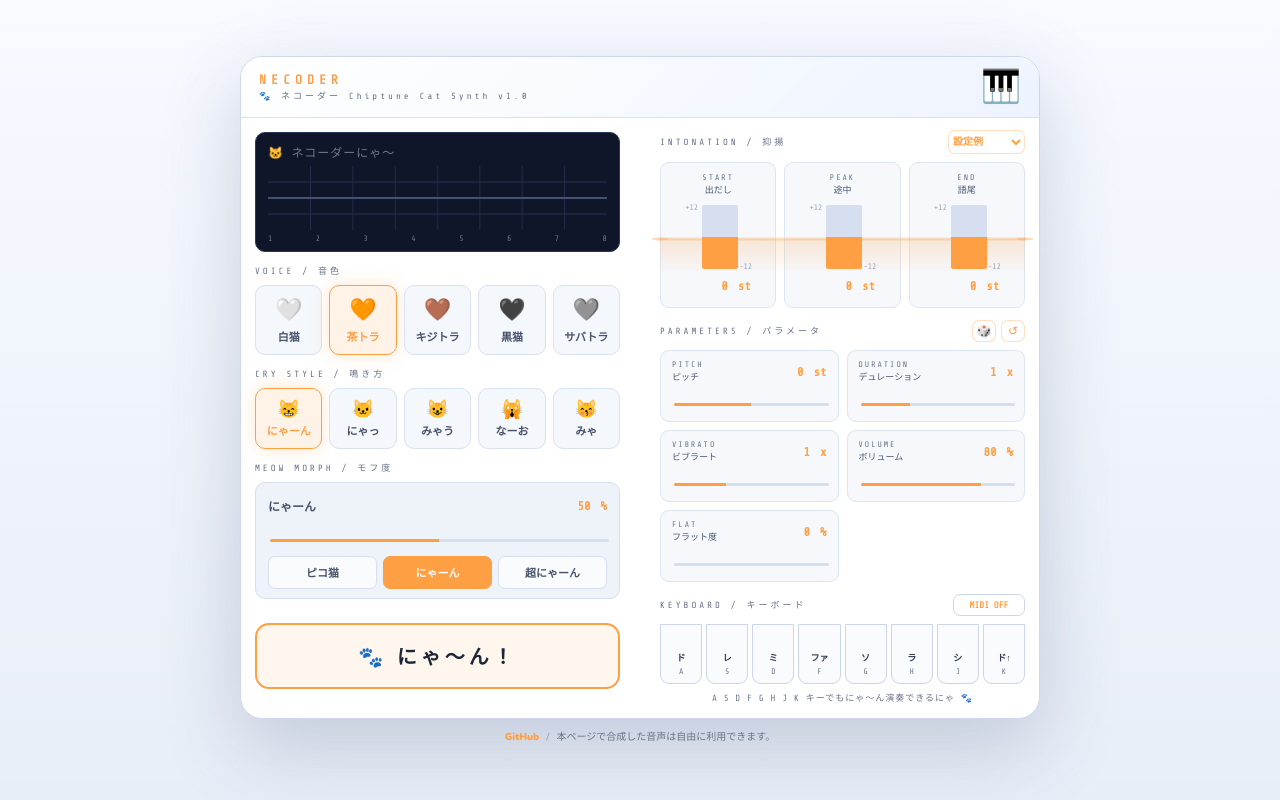
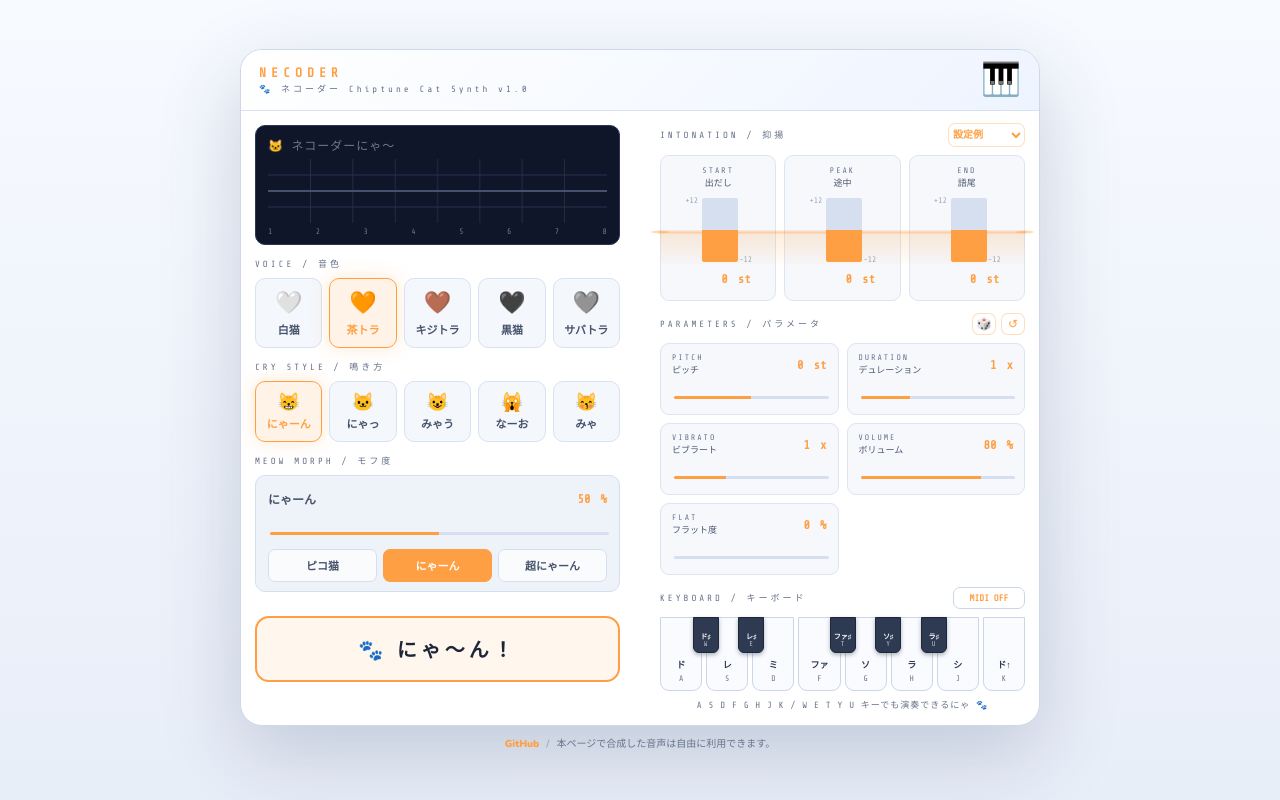
Before and after one commit to mfakane/necoder-synth, a React (Vite) app: page / in a window 1280 px wide. Built offline with nearby package versions, Linux system fonts and the light colour scheme.

Commit message:
feat: add black keys

```diff
--- a/src/components/KeyboardControls.tsx
+++ b/src/components/KeyboardControls.tsx
@@ -32,6 +32,9 @@ export function KeyboardControls({
         : midiStatus === "error"
           ? "MIDI ERR"
           : "MIDI OFF";
+
+  const whiteKeys = KEYS.filter((keyDef) => !keyDef.black);
+  const blackKeys = KEYS.filter((keyDef) => keyDef.black);
 
   return (
     <div style={{ padding: "0 14px 14px" }}>
@@ -84,8 +87,8 @@ export function KeyboardControls({
       >
         KEYBOARD / キーボード
       </SectionHeader>
-      <div style={{ display: "flex", gap: "4px" }}>
-        {KEYS.map((keyDef) => {
+      <div style={{ position: "relative", display: "flex", gap: "4px" }}>
+        {whiteKeys.map((keyDef) => {
           const active = activeKey === keyDef.key;
           return (
             <button
@@ -103,7 +106,7 @@ export function KeyboardControls({
                 background: active ? color : "#F9FBFF",
                 border: `1px solid ${active ? color : "#CBD6E8"}`,
                 borderRadius: "0 0 9px 9px",
-                padding: "26px 0 7px",
+                padding: "40px 0 7px",
                 cursor: "pointer",
                 display: "flex",
                 flexDirection: "column",
@@ -137,6 +140,66 @@ export function KeyboardControls({
             </button>
           );
         })}
+        {blackKeys.map((keyDef) => {
+          const active = activeKey === keyDef.key;
+          // 左にある白鍵の枚数がそのまま境界の位置にゃ
+          const boundary = whiteKeys.filter((w) => w.st < keyDef.st).length;
+          return (
+            <button
+              key={keyDef.key}
+              onMouseDown={() => onPressKey(keyDef.key, keyDef.st)}
+              onMouseUp={onReleaseKey}
+              onMouseLeave={onReleaseKey}
+              onTouchStart={(event) => {
+                event.preventDefault();
+                onPressKey(keyDef.key, keyDef.st);
+              }}
+              onTouchEnd={onReleaseKey}
+              style={{
+                position: "absolute",
+                top: 0,
+                left: `calc(${(boundary / whiteKeys.length) * 100}% - 13px)`,
+                width: "26px",
+                height: "36px",
+                background: active ? color : "#2E3A52",
+                border: `1px solid ${active ? color : "#1E2738"}`,
+                borderRadius: "0 0 6px 6px",
+                cursor: "pointer",
+                display: "flex",
+                flexDirection: "column",
+                alignItems: "center",
+                justifyContent: "flex-end",
+                gap: "1px",
+                padding: "0 0 4px",
+                transition: "all .07s",
+                boxShadow: active
+                  ? `0 0 18px ${color}99`
+                  : "0 2px 4px #1E273855",
+              }}
+            >
+              <div
+                style={{
+                  color: "#FFFFFF",
+                  fontSize: "7px",
+                  fontWeight: 800,
+                  lineHeight: 1,
+                }}
+              >
+                {keyDef.note}
+              </div>
+              <div
+                style={{
+                  color: "#FFFFFFAA",
+                  fontSize: "7px",
+                  fontFamily: "'Share Tech Mono',monospace",
+                  lineHeight: 1,
+                }}
+              >
+                {keyDef.key.toUpperCase()}
+              </div>
+            </button>
+          );
+        })}
       </div>
       <div
         style={{
@@ -148,7 +211,7 @@ export function KeyboardControls({
           letterSpacing: "1px",
         }}
       >
-        A S D F G H J K キーでもにゃ～ん演奏できるにゃ 🐾
+        A S D F G H J K / W E T Y U キーでも演奏できるにゃ 🐾
       </div>
     </div>
   );
--- a/src/data.ts
+++ b/src/data.ts
@@ -42,6 +42,8 @@ export type KeyDef = {
   note: string;
   key: string;
   st: number;
+  /** 黒鍵にゃ。省略時は白鍵 */
+  black?: boolean;
 };
 
 export const VOICES: Voice[] = [
@@ -221,13 +223,19 @@ export const CRY_STYLES: CryStyle[] = [
   },
 ];
 
+// 半音は上段キー (W E T Y U) にゃ。st 昇順で持つと midiNoteToKey がそのまま引けるにゃ
 export const KEYS: KeyDef[] = [
   { note: "ド", key: "a", st: 0 },
+  { note: "ド♯", key: "w", st: 1, black: true },
   { note: "レ", key: "s", st: 2 },
+  { note: "レ♯", key: "e", st: 3, black: true },
   { note: "ミ", key: "d", st: 4 },
   { note: "ファ", key: "f", st: 5 },
+  { note: "ファ♯", key: "t", st: 6, black: true },
   { note: "ソ", key: "g", st: 7 },
+  { note: "ソ♯", key: "y", st: 8, black: true },
   { note: "ラ", key: "h", st: 9 },
+  { note: "ラ♯", key: "u", st: 10, black: true },
   { note: "シ", key: "j", st: 11 },
   { note: "ド↑", key: "k", st: 12 },
 ];
```
Also changed, not shown: 1 other file (tests, documents, lock files or other folders).
